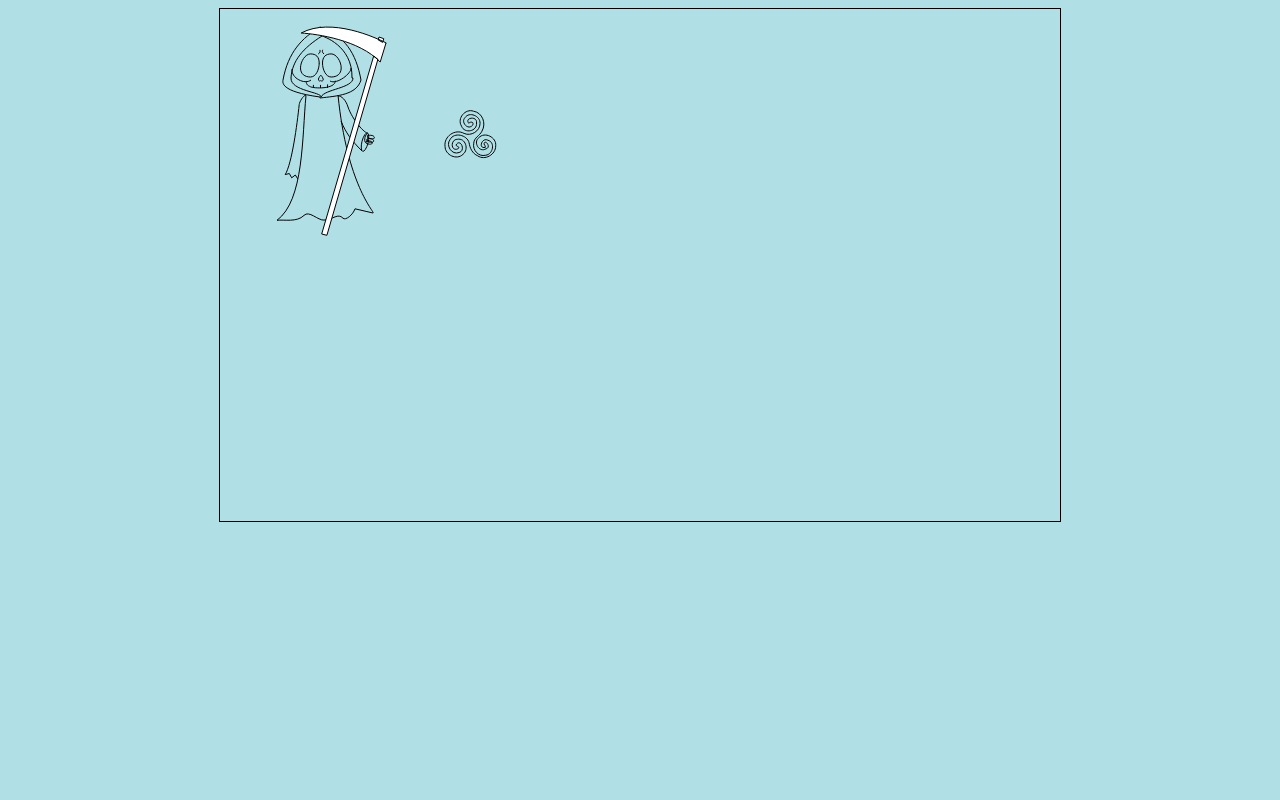
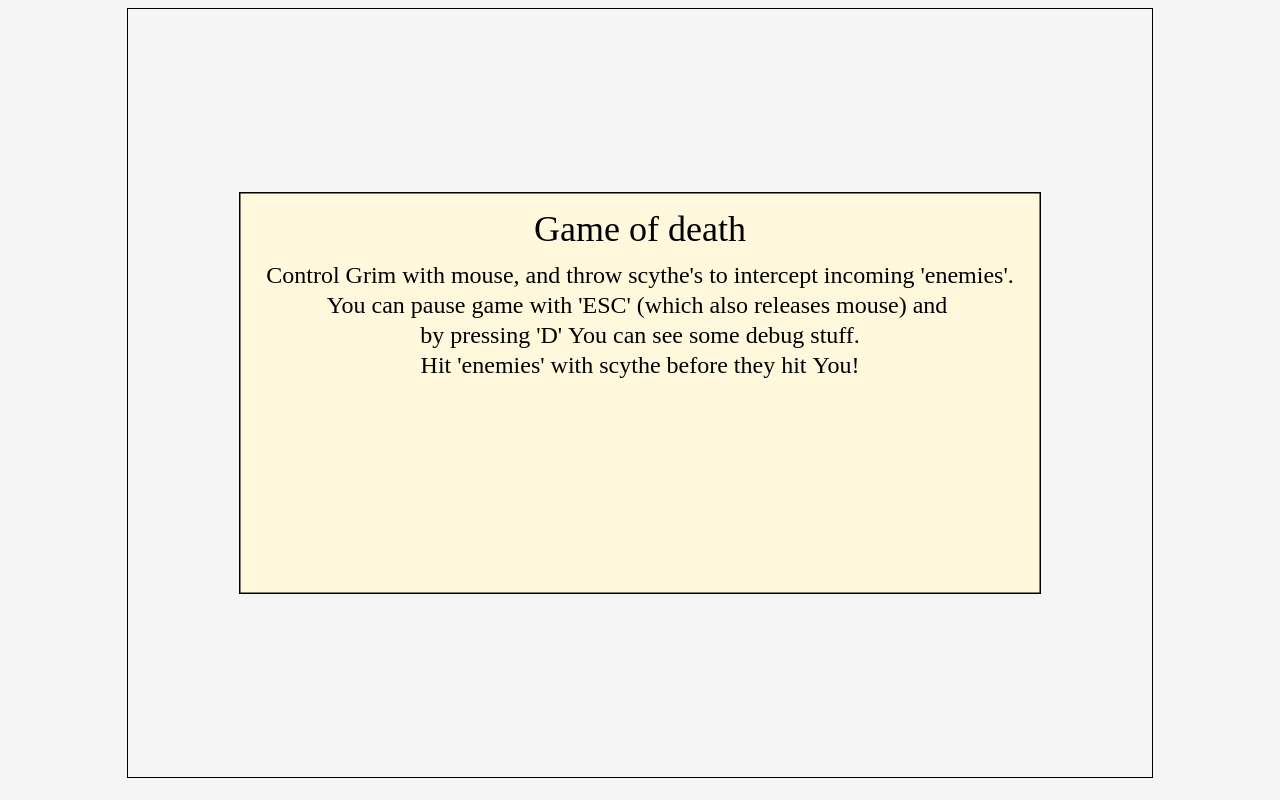
Before and after one commit to juhani-o/GameOfDeath, a website: page src/index.html in a window 1280 px wide. Drawn offline with Linux system fonts and the light colour scheme.

Commit message:
Working mouse controls and mouse capture

```diff
--- a/src/index.html
+++ b/src/index.html
@@ -7,7 +7,7 @@
     <title>JS 3D testing</title>
     <script type="text/javascript" src="main.js"></script>
     <style>
-        body {background-color: powderblue;}
+        body { background-color: whitesmoke; }
         canvas{
             display: block;
             margin: 0px auto;
@@ -16,7 +16,7 @@
     </style>
 </head>
 <body>
-    <canvas id="ca" width="840" height="512">No support</canvas>
+    <canvas id="ca" width="1024" height="768">No support</canvas>
     <script>
         main();
     </script>
--- a/src/main.js
+++ b/src/main.js
@@ -9,10 +9,15 @@ var g_y = 0;
 var v_x = 0;
 var v_y = 0;
 var collisionChart = {};
-var s_vx = 0;
-var s_vy = 0;
+var scythe_x = 0; // Initial x location of scythe
+var scythe_y = 0; // Initial y location of scythe
 var debug = false;
 var keysDown = new Set();
+var scy_xv = 0,
+  scy_yv = 0;
+var scythe_speed = 5;
+var x_testsize = 100; // hard-coded values for wrapping main antagonist
+var y_testsize = 200;
 
 create2DPath = (paths) => {
   if (!paths || paths.length === 0) return false;
@@ -25,53 +30,33 @@ create2DPath = (paths) => {
 };
 
 mouseEventListener = (e) => {
-  var cRect = cnv.getBoundingClientRect();
-  m_x = e.clientX - cRect.left;
-  m_y = e.clientY - cRect.top;
-  if (e.type === "click") {
-    s_vx = g_x + m_x - 135;
-    s_vy = g_y + m_y - 120;
+  console.log(isMouseCaptured())
+  if (!isMouseCaptured()) {
+    cnv.requestPointerLock();
   }
+  g_x += e.movementX;
+  g_y += e.movementY;
+  if (g_x > cnv.width + x_testsize) g_x = -x_testsize;
+  if (g_y > cnv.height + y_testsize) g_y = -y_testsize;
+  if (g_x < -x_testsize) g_x = cnv.width - x_testsize;
+  if (g_y < -y_testsize) g_y = cnv.height + y_testsize;
 };
 
 main = () => {
   cnv = document.getElementById("ca");
   c = cnv.getContext("2d");
+  cnv.requestPointerLock = cnv.requestPointerLock || cnv.mozRequestPointerLock;
   cnv.addEventListener("mousemove", mouseEventListener);
   cnv.addEventListener("click", mouseEventListener);
-  window.addEventListener("keydown", (e) => keysDown.add(e.key));
-  window.addEventListener("keyup", (e) => keysDown.delete(e.key));
+  window.addEventListener("keypress", handleKeybEvents);
   createModelsFromData(getObjectsData());
   window.requestAnimationFrame(update);
 };
 
-handleKeysPressed = () => {
-  keysDown.forEach((key) => {
-    var x = v_x,
-      y = v_y;
-    switch (key) {
-      case " ":
-        scy_xv = 1;
-        break;
-      case "a":
-        x = x - 2;
-        break;
-      case "d":
-        x = x + 2;
-        break;
-      case "w":
-        y = y - 4;
-        break;
-      case "s":
-        y = y + 4;
-        break;
-      case "o":
-        debug = !debug;
-        break;
-    }
-    v_x = x;
-    v_y = y;
-  });
+handleKeybEvents = (e) => {
+  if ((e.key = "d")) {
+    debug = !debug;
+  }
 };
 
 calculateLocations = () => {
@@ -85,6 +70,13 @@ calculateLocations = () => {
   y = y + _y;
   g_x = x;
   g_y = y;
+  if (scy_xv !== 0 || scy_yv !== 0) {
+    scythe_x = scythe_x + scy_xv;
+    scythe_y = scythe_y + scy_yv;
+  } else {
+    scythe_x = g_x;
+    scythe_y = g_y;
+  }
 };
 
 updateCollisionMap = (item) => {
@@ -107,19 +99,48 @@ testCollision = (item1, item2) => {
   });
 };
 
+isMouseCaptured = () => {
+  return (
+    document.pointerLockElement === cnv ||
+    document.mozPointerLockElement === cnv
+  );
+};
+
+drawMenu = () => {
+  let d_w = 800;
+  let d_h = 400;
+  let dlg_x = cnv.width / 2 - (d_w/2);
+  let dlg_y = cnv.height / 2 - (d_h/2);
+  c.fillStyle = 'cornsilk';
+  c.fillRect(dlg_x, dlg_y, d_w, d_h);
+  c.strokeStyle = 'black';
+  c.strokeRect(dlg_x, dlg_y, d_w, d_h);
+  c.fillStyle = 'black';
+  c.font = '36px serif';
+  c.textAlign = 'center';
+  c.fillText('Game of death', dlg_x + (d_w / 2), dlg_y + 48);
+  c.font = '24px serif';
+  c.fillText('Control Grim with mouse, and throw scythe\'s to intercept incoming \'enemies\'.', dlg_x + (d_w / 2), dlg_y + 90);
+  c.fillText('You can pause game with \'ESC\' (which also releases mouse) and ', dlg_x + (d_w / 2), dlg_y + 120);
+  c.fillText('by pressing \'D\' You can see some debug stuff.', dlg_x + (d_w / 2), dlg_y + 150);
+  c.fillText('Hit \'enemies\' with scythe before they hit You!', dlg_x + (d_w / 2), dlg_y + 180);
+}
+
 draw = () => {
   angle = angle + 0.1;
   c.clearRect(0, 0, c.canvas.clientWidth, c.canvas.clientHeight);
+  // grim reaper
   c.save();
-  c.translate(100 + g_x, 120 + g_y);
-  // c.scale(3.5, 3.5);
+  c.translate(g_x, g_y);
   c.stroke(models["viikatemies"]);
   updateCollisionMap("viikatemies");
   c.restore();
+
+  // scythe
   c.save();
-  c.translate(135 + g_x, 120 + g_y);
-  //c.scale(0.5, 0.5);
-  if (s_vx !== 0) c.rotate(angle);
+  c.translate(50 + scythe_x, 20 + scythe_y);
+
+  if (scy_yv !== 0 || scy_xv !== 0) c.rotate(angle);
   c.fillStyle = "white";
   c.fill(models["viikate"]);
   c.stroke(models["viikate"]);
@@ -127,9 +148,9 @@ draw = () => {
   c.restore();
   c.save();
   //c.fillStyle = "blue";
-  c.translate(135 + g_x, 120 + g_y);
+  c.translate(260, 120);
   //c.fill(models["triskele"]);
-  c.stroke(models["triskele"]);
+  c.stroke(models["sun"]);
   c.restore();
   if (debug) {
     collisionChart["viikate"].forEach((item) => {
@@ -151,11 +172,15 @@ update = (time) => {
     requestAnimationFrame(update);
     return;
   }
-  handleKeysPressed();
-  calculateLocations();
-  draw();
+
+  if (!isMouseCaptured()) {
+    drawMenu();
+  } else {
+    calculateLocations();
+    draw();
+  }
   lastFrameTime = time;
-  requestAnimationFrame(update); // get next farme
+  requestAnimationFrame(update);
 };
 
 createModelsFromData = (data) => {
@@ -171,16 +196,16 @@ getObjectsData = () => {
     viikate: {
       transform: "",
       data: [
-        "m24-92-.82 2.9c1.5.8 3 1.6 4.5 2.5l1.1-3.7zm-5.3 19-52 178 5.2 1.3 51-176z",
-        "m31-86-5.8 19c-21-22-63-28-79-29 30-16 75 4.8 85 10z",
+        "m34-100-.89 2.9c-1.7-.15-3.4-.29-5.1-.35l1.1-3.7zm-5.9 19-53 178-5.1-1.7 53-175z",
+        "m25-99-5.5 19c30-7 68 11 82 19-16-30-66-37-77-38z",
       ],
     },
     viikatemies: {
       transform: "",
       data: [
-        "m-.79-66c0 6.4-3.2 14-8.7 14-5.5 0-10-2.7-10-9.1 0-6.4 4.8-14 10-14 5.5 0 8.7 2.9 8.7 9.3z",
-        "m2.5-66c0 6.4 3.2 14 8.7 14 5.5 0 10-2.7 10-9.1 0-6.4-4.8-14-10-14-5.5 0-8.7 2.9-8.7 9.3z",
-        "m3.2-50c.13 1.5-.37 1.6-1 2-.63.34-1.4-.6-1.4-.6s-.67.94-1.3.6c-.63-.34-1.1-.45-1-2 .13-1.5 2.3-3.9 2.3-3.9s2.2 2.4 2.3 3.9z",
+        "m-.79-66c0 6.4-3.2 14-8.7 14s-10-2.7-10-9.1 4.8-14 10-14c5.5 0 8.7 2.9 8.7 9.3z",
+        "m2.5-66c0 6.4 3.2 14 8.7 14s10-2.7 10-9.1-4.8-14-10-14c-5.5 0-8.7 2.9-8.7 9.3z",
+        "m3.2-50c.13 1.5-.37 1.6-1 2-.63.34-1.4-.6-1.4-.6s-.67.94-1.3.6-1.1-.45-1-2c.13-1.5 2.3-3.9 2.3-3.9s2.2 2.4 2.3 3.9z",
         "m-28-60c-1.1 9.2 13 16 19 11",
         "m31-61c.68 5.1-14 17-21 13",
         "m-14-48c.79 4.5 1.9 4.4 4.3 5.7 3.2 1.8 25 2.8 25-6",
@@ -198,7 +223,7 @@ getObjectsData = () => {
         "m21-8c5 12 10 19 21 30",
         "m50 9.6c1.8.51 4.1.51 4.3-.5.25-1-.28-2.1-2.1-2.6-1.8-.51-4.2-.23-4.5.78-.25 1 .4 1.8 2.2 2.3z",
         "m49 13c1.9.51 4.3.5 4.6-.53.26-1-.3-2.2-2.2-2.7-1.9-.51-4.5-.21-4.7.82-.26 1 .44 1.9 2.4 2.4z",
-        "m48 15c1.8.37 4 .26 4.2-.67.2-.93-.37-1.9-2.2-2.3-1.8-.37-4.1 6e-4-4.3.93-.2.93.48 1.6 2.3 2z",
+        "m48 15c1.8.37 4 .26 4.2-.67s-.37-1.9-2.2-2.3c-1.8-.37-4.1 6e-4-4.3.93-.2.93.48 1.6 2.3 2z",
         "m45 8.3c-.45 2.1-.47 4.7.39 4.9.87.28 1.8-.33 2.3-2.4.45-2.1.23-4.8-.64-5.1-.87-.28-1.6.47-2 2.5z",
       ],
     },
@@ -211,25 +236,14 @@ getObjectsData = () => {
     triskele: {
       transform: "",
       data: [
-        "m129 15c.7-5.6 7.9 3.3 2 4.8-6.8 4.2-13-6.6-7.3-11 6-6.6 18-.48 17 8 .16 8.9-11 15-18 10-5.4-2.2-7.9-8-8.6-13-2.1-8-15-11-19-3.3-4.8 5.8 1.8 16 9 13 7.2-1.9 1-15-3.1-7.4.79 1.9 4.7 1.1 1.7 3.9-7.3 2.4-7.2-9.6-.45-9.7 8.2-1.7 12 10 5.8 15-6.4 6.3-18 .63-18-7.9-1.4-9.9 10-18 19-13 7 3.2 16-2.3 16-10 .39-7.7-11-12-15-5.8-4.7 4.7 3.1 13 7.5 7.7 2.1-4-3-3.7-3.7-2-4.8-5.7 8.6-7.9 7.7-.29.75 8.4-12 11-15 3.2-4.9-7.8 3.8-18 12-15 8.8 1.4 13 12 8.4 20-2.1 4.5-8 6.3-8.2 12-1.4 6.7 4.7 14 12 12 7.3-.84 9.8-13 2.1-15-6-3.1-10 8.8-2.6 7.2l.11-.42-.36-1.3z",
+        "m13 6.7c.7-5.6 7.9 3.3 2 4.8-6.8 4.2-13-6.6-7.3-11 6-6.6 18-.48 17 8 .16 8.9-11 15-18 10-5.4-2.2-7.9-8-8.6-13-2.1-8-15-11-19-3.3-4.8 5.8 1.8 16 9 13 7.2-1.9 1-15-3.1-7.4.79 1.9 4.7 1.1 1.7 3.9-7.3 2.4-7.2-9.6-.45-9.7 8.2-1.7 12 10 5.8 15-6.4 6.3-18 .63-18-7.9-1.4-9.9 10-18 19-13 7 3.2 16-2.3 16-10 .39-7.7-11-12-15-5.8-4.7 4.7 3.1 13 7.5 7.7 2.1-4-3-3.7-3.7-2-4.8-5.7 8.6-7.9 7.7-.29.75 8.4-12 11-15 3.2-4.9-7.8 3.8-18 12-15 8.8 1.4 13 12 8.4 20-2.1 4.5-8 6.3-8.2 12-1.4 6.7 4.7 14 12 12 7.3-.84 9.8-13 2.1-15-6-3.1-10 8.8-2.6 7.2l.11-.42-.36-1.3z",
       ],
     },
     sun: {
       transform: "",
       data: [
-        "m63-14c-4.2.54-8.5 1.5-12 4.1-3.8 1.8-7.8 3.5-10 7-2.8 3.4-4.4 8-3.3 12 .1 2.6-.065 6 2.9 7.1 3.5 1.6 7.5.85 11 .6 4.7-.63 9.2-3.1 12-6.6 3.9-3.8 8-8.2 9-14 .5-3.2-1.7-6.9-5.2-6.7-8.1-.21-17 2.5-22 9.2-2.9 3.4-3.5 9.1-.11 12 4 3.3 10 1.8 14-1 3.3-2.5 6.9-6.3 6-11-.089-4.1-5-3.1-7.6-2.4-3.9.64-8.6 2.9-9.1 7.3.34 3.6 5.2 4.3 8 3 2.5.11 5.3-4.9 1.5-4.5-1.7.86-6.6 1.3-4.6-1.8 2.5-2 7-3.4 9.4-.71 1.4 2.9-1.3 5.4-3.3 7.1-2.9 2.5-7.4 4.5-11 1.9-2.6-1.6-3.5-5.1-2-7.8 2.5-5.2 8.5-7.4 14-8.1 3.2-1 8.7-.6 8.4 3.9-.37 4-2.9 7.3-5.5 10-2.9 3.2-6.5 5.9-11 6.7-4.3 1-10 .076-12-4.4-1.8-4.5.78-9.3 3.7-13 4.3-4.6 10-7.3 16-8.5 1.9.011 6.4-3.1 1.8-3z",
-        "m57-16c-.21-3.3-2.3-7.6-.061-10 3.4.52 2.5 5.2 2.7 7.7.64 1.6-1.3 5.3-2.7 2.6z",
-        "m68-15c-.87-3.3 2-6.1 3-9 2.3-1.9 3.4 1.5 1.8 3.1-1.2 1.9-2 6.3-4.8 5.9z",
-        "m75-4.4c.3-3.3 4.5-3.7 7-3.1 3.2 1.3-1.3 4-3.3 3.2-1.2-.28-2.8.64-3.7-.097z",
-        "m72 6.8c3-1.6 8.6 4.1 5.1 6-2.4-.39-5.5-3.1-5.4-5.5z",
-        "m66 16c3.1-.31 6.8 4.8 4.5 6.8-2.8-.08-4.6-3.4-5.1-5.9.047-.39.3-.74.63-.95z",
-        "m56 20c3.1 1.2 1.4 5.2 1.9 7.6-1.6 3.1-4.3-.06-3.2-2.5.059-1.7-.16-4.1 1.4-5.2z",
-        "m47 20c1.5 2.3.9 6.8-2 7.7-2.2-1.7-1.3-6.3 1-7.6l.46-.11z",
-        "m46-11c1-3.4-2.6-5.8-3.6-8.7-1.9-2.4-5.5.34-2.8 2.5 1.7 2 3.6 6 6.4 6.2z",
-        "m38-4.3c.33-3.3-2.8-5.9-4.9-8-3.4-.4-1.8 3.4-.064 4.5 1.1 1.4 2.9 4.3 5 3.5z",
-        "m35 4.3c-.94-3.4-5.2-1.4-7.7-2.2-2.2-.35-4 2.9-.85 2.9 2.7.14 6.1 1.1 8.4-.46l.068-.15z",
-        "m35 12c-2.7-.57-6.8 1.3-7.6 3.8 2 2.6 5.7-.48 7.5-2.1.38-.5.39-1.2.1-1.7z",
-        "m39 18c1.8 2.3-.72 7.9-3.2 7.2-.9-2.2 1-6.4 3.2-7.2z",
+        "m20-.28a20 20 0 01-20 20 20 20 0 01-20-20 20 20 0 0120-20 20 20 0 0120 20z",
+        "m35-.28c-8.5 3.2-21 5.7-2.8 14-7.1.89-22-3-7.6 11-8.2-3.6-19-11-11 7.6-6.1-6.4-14-18-14 2.8-3.5-6.2-4.8-21-14-2.8-.036-7.2 4.2-20-11-7.6 10-15 3.3-15-7.6-11-1.8-4.2 9.6-8.5 9.6-13 0-4.9-9.4-14-9.4-14s23 13 6.2-9.8c8.9 5.3 18 6 13-9.8 5.9 9.4 12 16 14-2.8 2.2 10 4.7 19 14 2.8-1.9 11-1.5 19 11 7.6-5.4 9.4-8.3 17 7.6 11-6 6.4-19 15 2.8 14z",
       ],
     },
   };
```
Also changed, not shown: build/main.js, utils/graph/vihulaiset.svg, utils/graph/viikatemies_7.svg, 1 other file.
